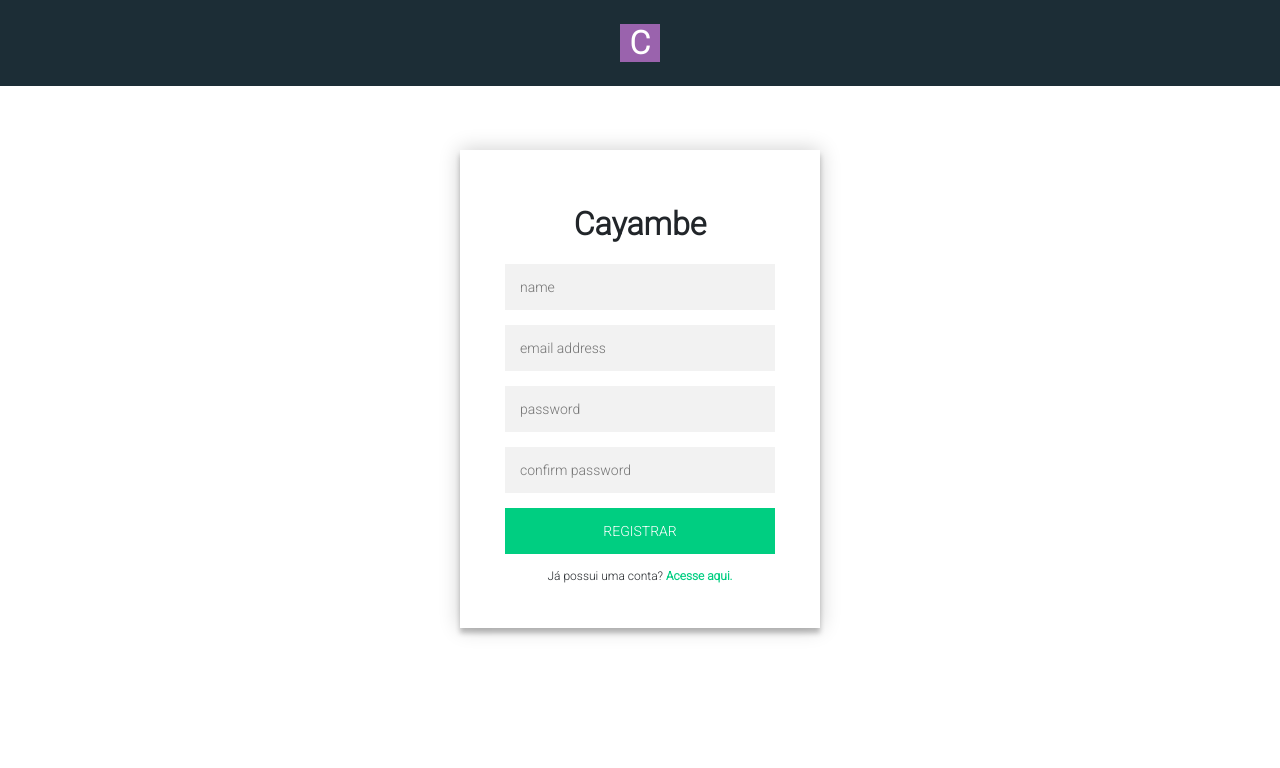
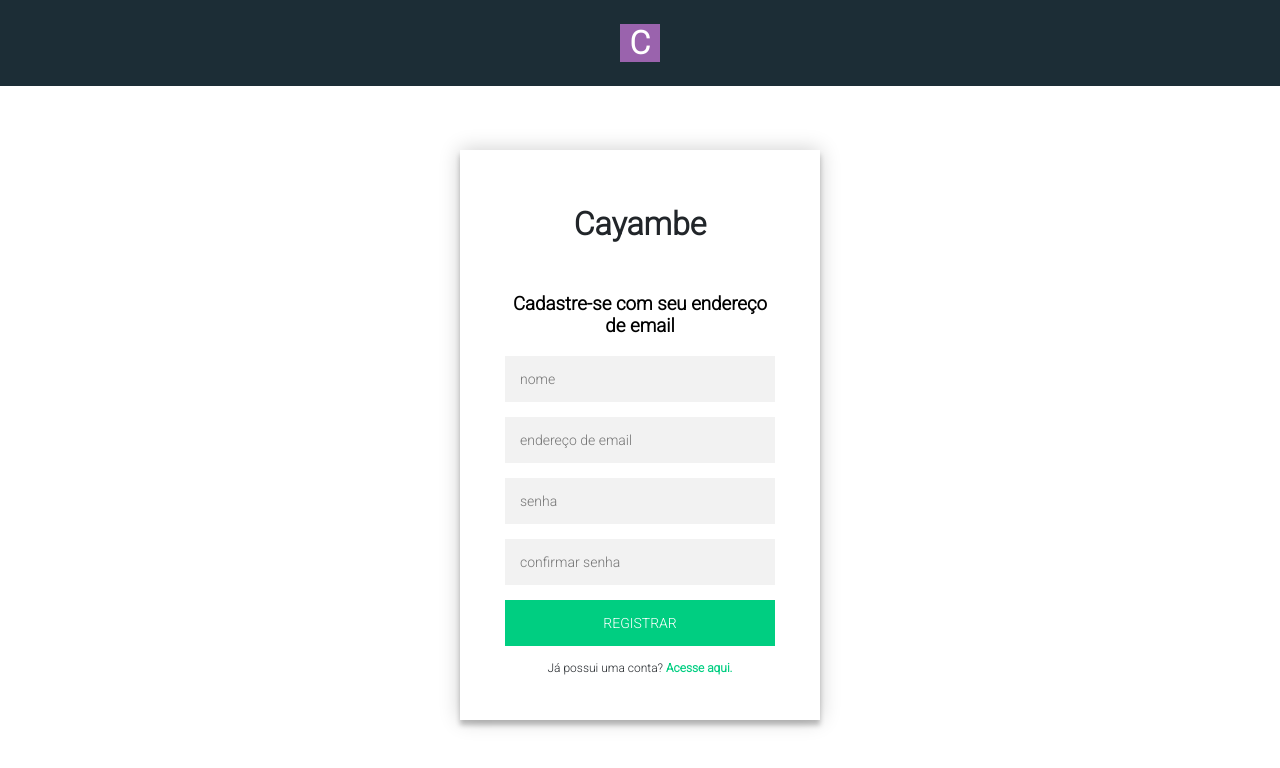
Before and after one commit to thiagoluiznunes/micro-auth, a website built with webpack: page src/index.html in a window 1280 px wide. Both pictures are taken after a click on the link "Registre-se aqui.". Built offline with nearby package versions, Linux system fonts and the light colour scheme.

Commit message:
update ui

```diff
--- a/src/css/style.css
+++ b/src/css/style.css
@@ -25,6 +25,7 @@ body {
 
 .auth-title {
   margin-top: 10px;
+  margin-bottom: 50px;
   color: #212529;
 }
 
--- a/src/index.html
+++ b/src/index.html
@@ -22,16 +22,18 @@
     <div class="form">
       <h1 class="auth-title">Cayambe</h1>
       <form id="loginForm" class="login-form">
-        <input type="text" placeholder="username" />
-        <input type="password" placeholder="password" />
+        <h3>Entrar usando sua conta do Cayambe</h3>
+        <input type="text" placeholder="usuário" />
+        <input type="password" placeholder="senha" />
         <button id="loginBtn">Confirmar</button>
         <p class="message">Não possui uma conta? <a id="createAccount" href="#">Registre-se aqui.</a></p>
       </form>
       <form id="signupForm" class="register-form">
-        <input type="text" placeholder="name" />
-        <input type="text" placeholder="email address" />
-        <input type="password" placeholder="password" />
-        <input type="password" placeholder="confirm password" />
+        <h3>Cadastre-se com seu endereço de email</h3>
+        <input type="text" placeholder="nome" />
+        <input type="text" placeholder="endereço de email" />
+        <input type="password" placeholder="senha" />
+        <input type="password" placeholder="confirmar senha" />
         <button id="signupBtn">Registrar</button>
         <p class="message">Já possui uma conta? <a id="loginAccount" href="#">Acesse aqui.</a></p>
       </form>
```
